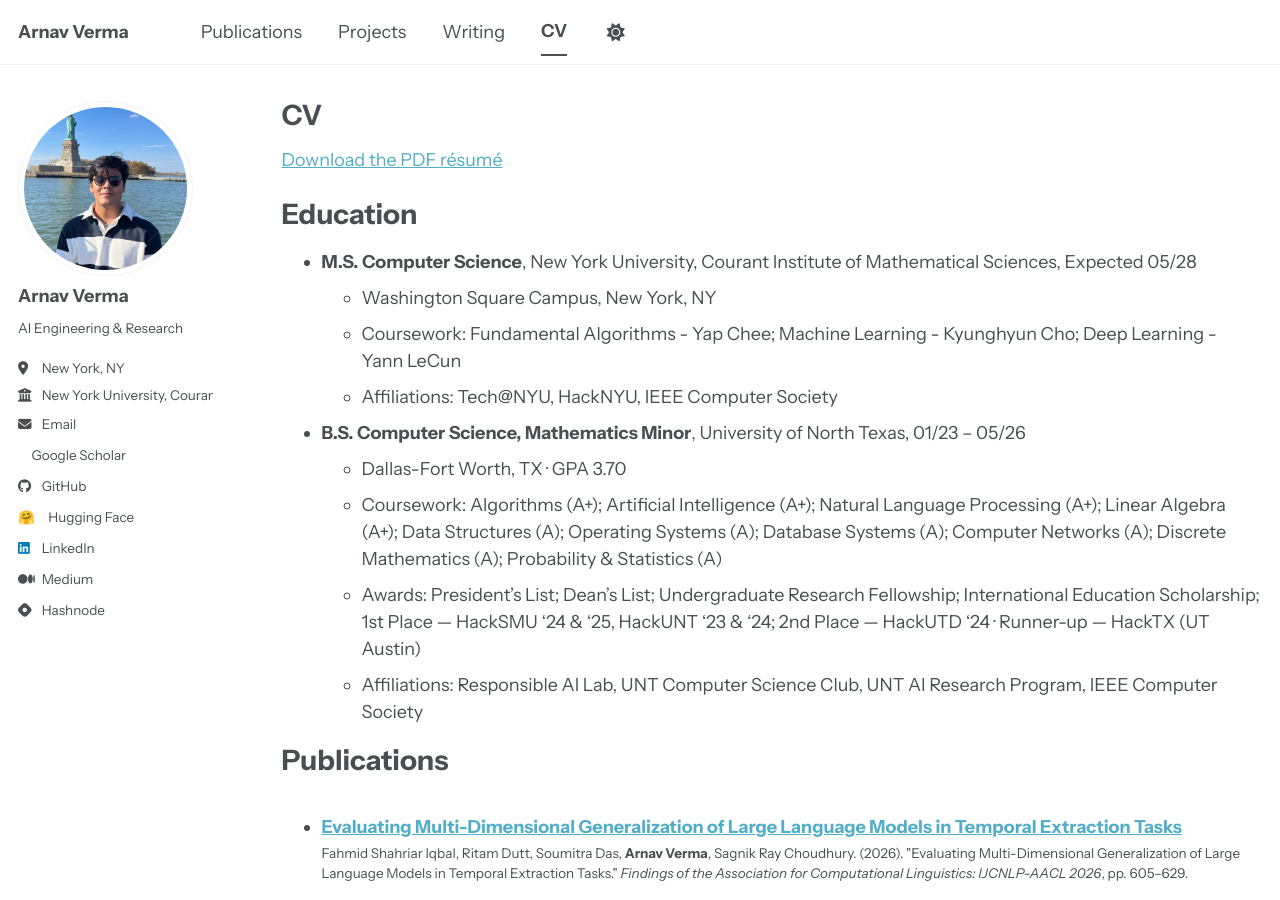
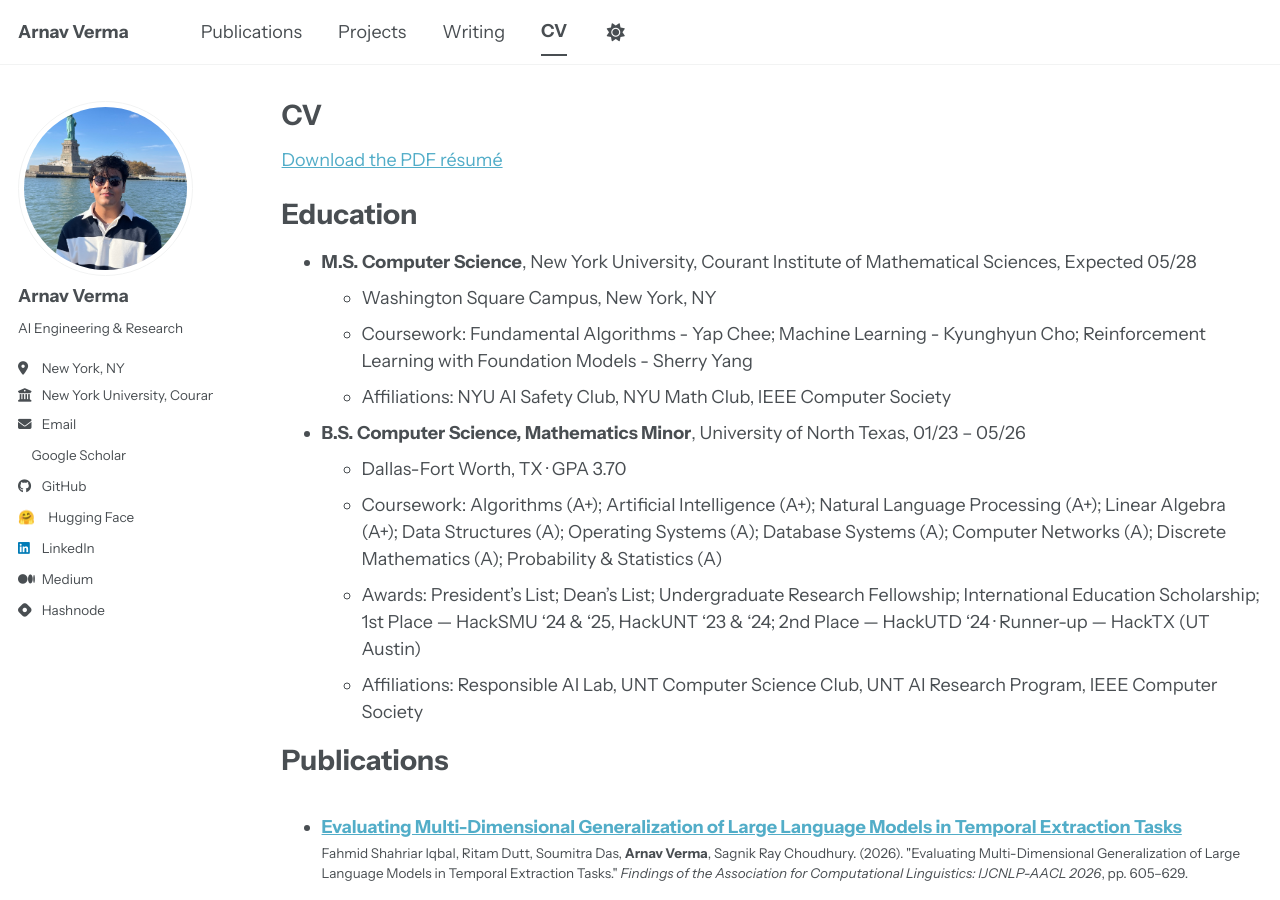
Before and after one commit to namesarnav/namesarnav.github.io, a Jekyll site: the page built from _pages/cv.md, in a window 1280 px wide and 900 px high. Built offline with Jekyll 4.4.1, drawn with Linux system fonts in a browser that asks for light colours; a script bundle is joined from its source files by our own code; a style sheet for code colours, icons or effects is not loaded.

Commit message:
content(cv): update NYU coursework and affiliations
Co-Authored-By: Claude Opus 5.5 <noreply@anthropic.com>

```diff
--- a/_pages/cv.md
+++ b/_pages/cv.md
@@ -18,8 +18,8 @@ Education
 ======
 * **M.S. Computer Science**, New York University, Courant Institute of Mathematical Sciences, Expected 05/28
   * Washington Square Campus, New York, NY
-  * Coursework: Fundamental Algorithms - Yap Chee; Machine Learning - Kyunghyun Cho; Deep Learning - Yann LeCun
-  * Affiliations: Tech@NYU, HackNYU, IEEE Computer Society
+  * Coursework: Fundamental Algorithms - Yap Chee; Machine Learning - Kyunghyun Cho; Reinforcement Learning with Foundation Models - Sherry Yang
+  * Affiliations: NYU AI Safety Club, NYU Math Club, IEEE Computer Society
 
 * **B.S. Computer Science, Mathematics Minor**, University of North Texas, 01/23 – 05/26
   * Dallas-Fort Worth, TX · GPA 3.70
```
